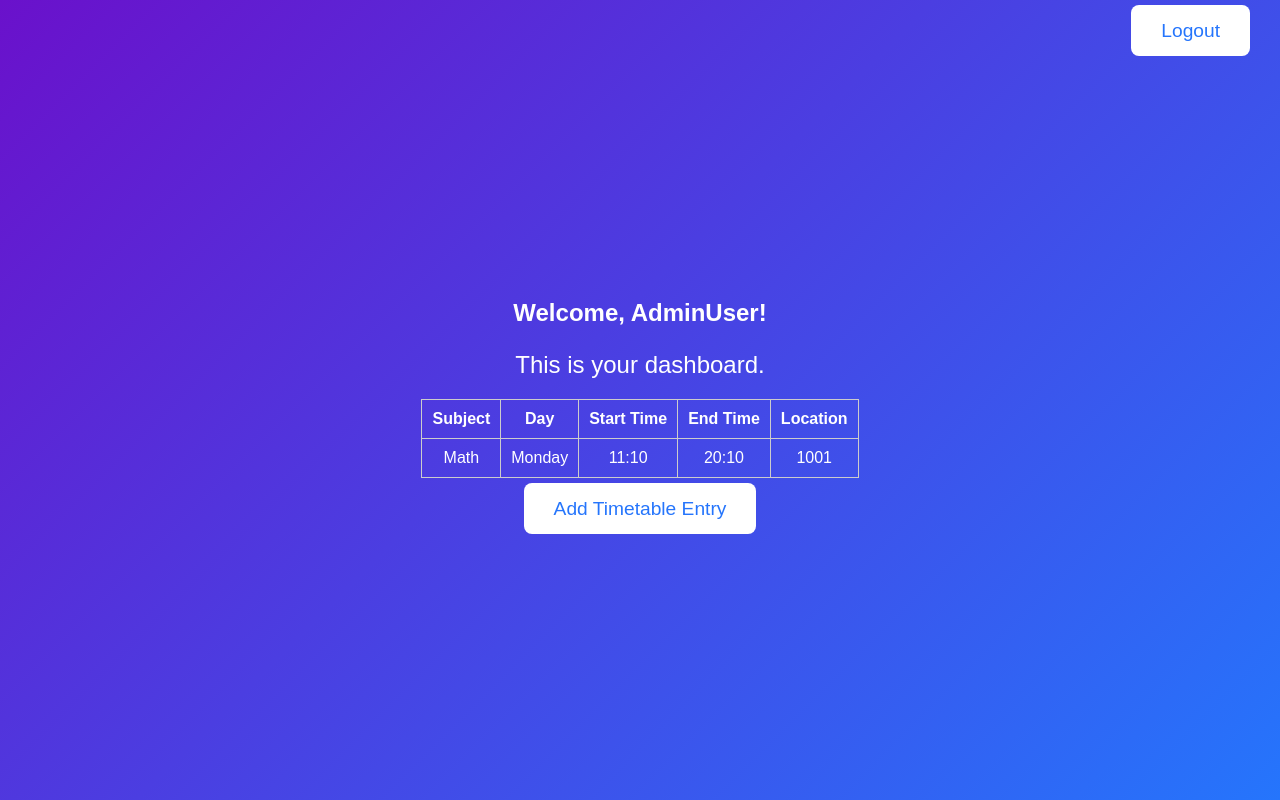
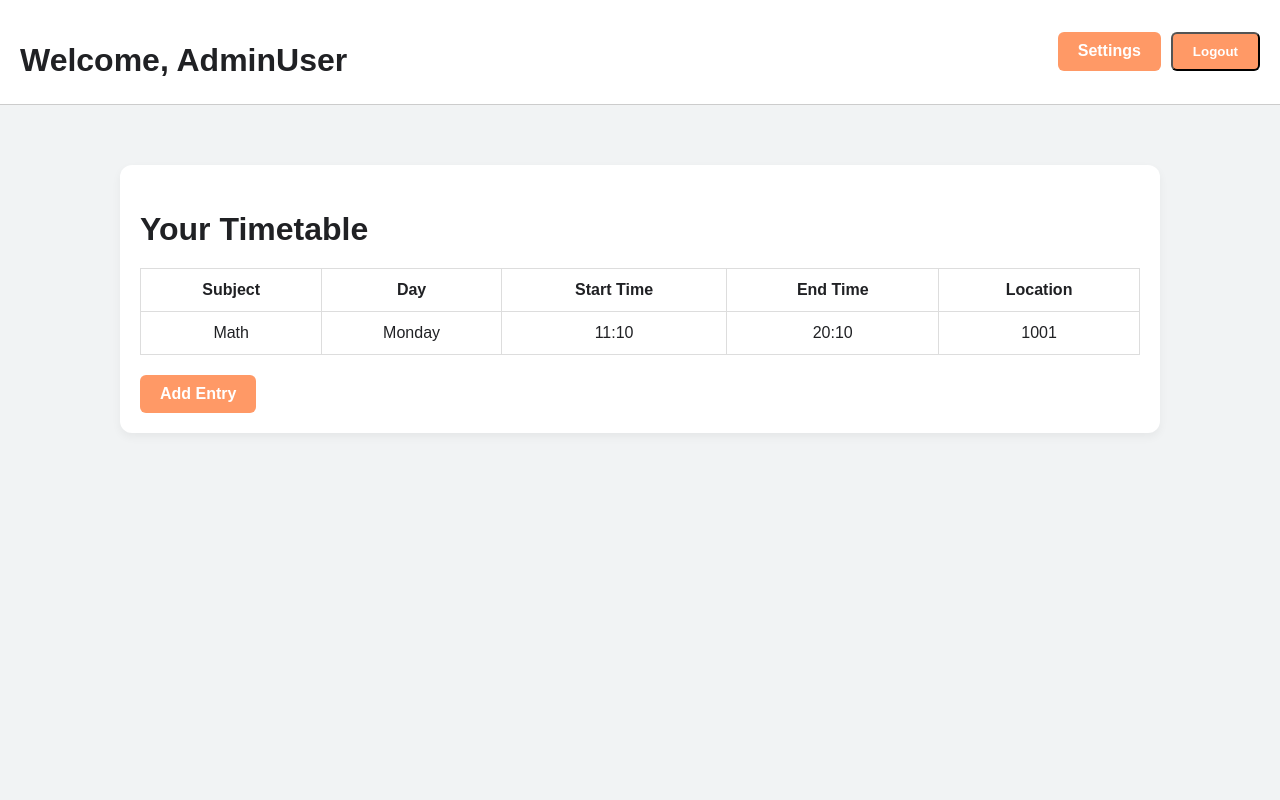
Before and after one commit to hyoond/TT4L-04, a Flask app: page /dashboard in a window 1280 px wide. Run offline with Flask 3, Linux system fonts and the light colour scheme; a user stored in the database is signed in; data comes from the database, SQL or seed files in the repository; both versions use the stored data as it was after the commit.

Commit message:
merge code

```diff
--- a/app.py
+++ b/app.py
@@ -1,10 +1,11 @@
-from flask import Flask, render_template, request, redirect, url_for, session, make_response
+from flask import Flask, render_template, request, redirect, url_for, session
 import sqlite3
 import os
 from werkzeug.utils import secure_filename
+from datetime import datetime
 
 app = Flask(__name__)
-app.secret_key = 'supersecretkey123'  # Update to a secure secret key
+app.secret_key = 'supersecretkey123'
 
 UPLOAD_FOLDER = 'uploads'
 ALLOWED_EXTENSIONS = {'pdf', 'jpg', 'jpeg', 'png'}
@@ -41,20 +42,20 @@ def signup():
     username = request.form['username']
 
     if not email.endswith("mmu.edu.my"):
-        return render_template ("signup.html", alert="Only MMU email addresses are allowed.")
+        return render_template("signup.html", alert="Only MMU email addresses are allowed.")
 
     is_valid, alert = valid_password(password)
     if not is_valid:
-        return render_template ("signup.html", alert = alert)
+        return render_template("signup.html", alert=alert)
 
-    insert_user(email, password,username)
+    insert_user(email, password, username)
     alert = f"User {username} added successfully!"
-    return render_template("login.html", alert = alert)
+    return render_template("login.html", alert=alert)
 
 @app.route('/login')
 def login_form():
     alert = session.pop('alert', None)
-    return render_template('login.html', alert = alert)
+    return render_template('login.html', alert=alert)
 
 @app.route('/login', methods=['POST'])
 def login():
@@ -73,7 +74,7 @@ def login():
         else:
             return redirect(url_for('dashboard'))
     else:
-        return render_template("login.html", alert = "User not found or incorrect password")
+        return render_template("login.html", alert="User not found or incorrect password")
 
 @app.route('/dashboard')
 def dashboard():
@@ -83,11 +84,43 @@ def dashboard():
 
     conn = sqlite3.connect('database.db')
     cursor = conn.cursor()
+
+    # Fetch timetable entries
     cursor.execute('SELECT subject, day, start_time, end_time, location FROM timetable WHERE email = ?', (session['email'],))
     timetable_data = cursor.fetchall()
+
+    # Fetch user settings
+    cursor.execute('SELECT time_format FROM settings WHERE email = ?', (session['email'],))
+    settings_data = cursor.fetchone()
     conn.close()
 
-    return render_template('dashboard.html', username=session['username'], alert=alert, timetable=timetable_data)
+    time_format = settings_data[0] if settings_data else '24h'
+
+    formatted_timetable = []
+    for entry in timetable_data:
+        subject, day, start_str, end_str, location = entry
+
+        # Convert string times to datetime objects
+        start_dt = datetime.strptime(start_str, '%H:%M')
+        end_dt = datetime.strptime(end_str, '%H:%M')
+
+        # Format according to user setting
+        if time_format == '12h':
+            formatted_start = start_dt.strftime('%I:%M %p')
+            formatted_end = end_dt.strftime('%I:%M %p')
+        else:
+            formatted_start = start_dt.strftime('%H:%M')
+            formatted_end = end_dt.strftime('%H:%M')
+
+        formatted_timetable.append((subject, day, formatted_start, formatted_end, location))
+
+    return render_template(
+        'dashboard.html',
+        username=session['username'],
+        alert=alert,
+        timetable=formatted_timetable,
+        settings=settings_data
+    )
 
 @app.route('/logout', methods=['POST', 'GET'])
 def logout():
@@ -101,27 +134,51 @@ def timetable():
         session['alert'] = "Please login first"
         return redirect(url_for('login'))
 
-    alert = None
+    if request.method == 'POST':
+        subject = request.form['subject']
+        day = request.form['day']
+        start_time = request.form['start_time']
+        end_time = request.form['end_time']
+        location = request.form['location']
+
+        conn = sqlite3.connect('database.db')
+        cursor = conn.cursor()
+        cursor.execute('''
+            INSERT INTO timetable (email, subject, day, start_time, end_time, location)
+            VALUES (?, ?, ?, ?, ?, ?)
+        ''', (session['email'], subject, day, start_time, end_time, location))
+        conn.commit()
+        conn.close()
+        session['alert'] = "Timetable added successfully"
+        return redirect(url_for('dashboard'))
+
+    return render_template('timetable.html')
+
+@app.route('/settings', methods=['GET', 'POST'])
+def settings():
+    if 'email' not in session:
+        session['alert'] = "Please login first"
+        return redirect(url_for('login'))
+
+    email = session['email']
+    conn = sqlite3.connect('database.db')
+    cursor = conn.cursor()
 
     if request.method == 'POST':
-         subject = request.form['subject']
-         day = request.form['day']
-         start_time = request.form['start_time']
-         end_time = request.form['end_time']
-         location = request.form['location']
+        time_format = request.form.get('time_format')
+        cursor.execute('''
+            UPDATE settings SET time_format = ?
+            WHERE email = ?
+        ''', (time_format, email))
+        conn.commit()
+        session['alert'] = "Settings updated successfully"
+        return redirect(url_for('dashboard'))
 
-         conn = sqlite3.connect('database.db')
-         cursor = conn.cursor()
-         cursor.execute('''
-             INSERT INTO timetable (email, subject, day, start_time, end_time, location)
-             VALUES (?, ?, ?, ?, ?, ?)
-         ''', (session['email'], subject, day, start_time, end_time, location))
-         conn.commit()
-         conn.close()
-         session['alert'] = "Time table added successfully"
-         return redirect(url_for('dashboard'))
+    cursor.execute('SELECT time_format FROM settings WHERE email = ?', (email,))
+    settings_data = cursor.fetchone()
+    conn.close()
 
-    return render_template('timetable.html')
+    return render_template('settings.html', settings=settings_data)
 
 @app.route('/admin')
 def admin_dashboard():
@@ -136,7 +193,7 @@ def admin_dashboard():
 
     return render_template('admin_dashboard.html', users=users)
 
-
+# Helper functions
 def compare_database(email, password):
     conn = sqlite3.connect('database.db')
     cursor = conn.cursor()
@@ -148,16 +205,17 @@ def compare_database(email, password):
 def insert_user(email, password, username, role='user'):
     conn = sqlite3.connect('database.db')
     cursor = conn.cursor()
+
+    # Create tables if not exists
     cursor.execute('''
         CREATE TABLE IF NOT EXISTS users (
             id INTEGER PRIMARY KEY AUTOINCREMENT,
-            email TEXT NOT NULL,
+            email TEXT NOT NULL UNIQUE,
             username TEXT NOT NULL,
             password TEXT NOT NULL,
             role TEXT DEFAULT 'user'
         )
     ''')
-
     cursor.execute('''
         CREATE TABLE IF NOT EXISTS timetable (
             id INTEGER PRIMARY KEY AUTOINCREMENT,
@@ -169,11 +227,23 @@ def insert_user(email, password, username, role='user'):
             location TEXT NOT NULL
         )
     ''')
+    cursor.execute('''
+        CREATE TABLE IF NOT EXISTS settings (
+            email TEXT PRIMARY KEY,
+            time_format TEXT DEFAULT '24h'
+        )
+    ''')
 
-    cursor.execute('INSERT INTO users (email, username, password, role) VALUES (?, ?, ?, ?)', (email, username, password, role))
-    conn.commit()
+    # Insert user if not exists
+    cursor.execute('SELECT * FROM users WHERE email = ?', (email,))
+    if cursor.fetchone() is None:
+        cursor.execute('INSERT INTO users (email, username, password, role) VALUES (?, ?, ?, ?)', (email, username, password, role))
+        cursor.execute('INSERT OR IGNORE INTO settings (email) VALUES (?)', (email,))
+        conn.commit()
+
     conn.close()
 
 if __name__ == '__main__':
+    # Insert admin user only if not exists
     insert_user('admin@mmu.edu.my', 'Admin@123!', 'AdminUser', role='admin')
     app.run(debug=True)
--- a/static/style.css
+++ b/static/style.css
@@ -37,9 +37,3 @@ p {
 .btn:hover {
     background-color: #eee;
 }
-
-.logout {
-    position: absolute;
-    top: 20px;
-    right: 30px;
-}
--- /dev/null
+++ b/static/styledashboard.css
@@ -0,0 +1,103 @@
+body {
+    margin: 0;
+    padding: 0;
+    font-family: 'Arial', sans-serif;
+    background-color: #f1f3f4;
+    color: #202124;
+}
+
+.container {
+    max-width: 1000px;
+    margin: 60px auto;
+    padding: 20px;
+    background: white;
+    border-radius: 12px;
+    box-shadow: 0 4px 10px rgba(0, 0, 0, 0.05);
+}
+
+h2 {
+    font-size: 2em;
+    margin-bottom: 10px;
+}
+
+table {
+    width: 100%;
+    border-collapse: collapse;
+    margin-top: 20px;
+}
+
+table, th, td {
+    border: 1px solid #ddd;
+}
+
+th, td {
+    padding: 12px;
+    text-align: center;
+}
+
+.actions {
+    display: flex;
+    justify-content: space-between;
+    margin-top: 20px;
+}
+
+.btn {
+    background-color: #ff9966;
+    color: white;
+    padding: 10px 20px;
+    text-decoration: none;
+    font-weight: bold;
+    border-radius: 6px;
+    transition: background-color 0.3s;
+}
+
+
+.top-bar {
+    display: flex;
+    justify-content: space-between;
+    align-items: center;
+    padding: 15px 20px;
+    background-color: white;
+    border-bottom: 1px solid #ccc;
+    position: sticky;
+    top: 0;
+    z-index: 999;
+}
+
+.top-left, .top-right {
+    display: flex;
+    gap: 10px;
+}
+
+.form-grid {
+    display: flex;
+    flex-direction: column;
+    gap: 16px;
+    margin-top: 5px;
+    text-align: left;
+}
+
+.form-group {
+    display: flex;
+    flex-direction: column;
+}
+
+.form-group label {
+    margin-bottom: 6px;
+    font-weight: bold;
+}
+
+input[type="text"],
+input[type="time"],
+select {
+    padding: 5px;
+    border: 1px solid #ccc;
+    border-radius: 6px;
+    font-size: 1em;
+}
+
+.form-actions {
+    display: flex;
+    justify-content: flex-start;
+    gap: 10px;
+}
--- a/templates/dashboard.html
+++ b/templates/dashboard.html
@@ -1,36 +1,30 @@
 <!DOCTYPE html>
 <html lang="en">
 <head>
-    <title>Dashboard - TimelySync</title>
-    <link rel="stylesheet" href="{{ url_for('static', filename='style.css') }}">
-    <style>
-        table {
-            width: 100%;
-            border-collapse: collapse;
-            margin-top: 20px;
-        }
-        table, th, td {
-            border: 1px solid #ccc;
-        }
-        th, td {
-            padding: 10px;
-            text-align: center;
-        }
-        .actions {
-            margin-top: 20px;
-        }
-    </style>
+    <meta charset="UTF-8">
+    <title>Dashboard</title>
+    <link rel="stylesheet" href="{{ url_for('static', filename='styledashboard.css') }}">
 </head>
 <body>
-    <div class="logout">
-        <a href="{{ url_for('logout') }}" class="btn">Logout</a>
+
+    <div class="top-bar">
+        <div class="top-left">
+            <h2>Welcome, {{ username }}</h2>
+        </div>
+        <div class="top-right">
+            <a href="{{ url_for('settings') }}" class="btn">Settings</a>
+            <form action="{{ url_for('logout') }}" method="post">
+                <button class="btn" type="submit">Logout</button>
+            </form>
+        </div>
     </div>
 
+    {% if alert %}
+        <p style="color: green;">{{ alert }}</p>
+    {% endif %}
+
     <div class="container">
-        <h2>Welcome, {{ username }}!</h2>
-        <p>This is your dashboard.</p>
-
-        {% if timetable %}
+        <h2>Your Timetable</h2>
         <table>
             <thead>
                 <tr>
@@ -53,18 +47,11 @@
                 {% endfor %}
             </tbody>
         </table>
-        {% else %}
-            <p>You haven't added any timetable entries yet.</p>
-        {% endif %}
 
         <div class="actions">
-            <a href="{{ url_for('timetable') }}" class="btn">Add Timetable Entry</a>
+            <a href="{{ url_for('timetable') }}" class="btn">Add Entry</a>
         </div>
     </div>
-    {% if alert %}
-        <script>
-            alert("{{ alert }}");
-        </script>
-    {% endif %}
+
 </body>
 </html>
```
Also changed, not shown: templates/admin_dashboard.html (+101 -57 lines), templates/settings.html (added, +25 -0 lines), templates/timetable.html (+22 -3 lines), database.db. Lines whose indentation alone changed are shown as unchanged.
